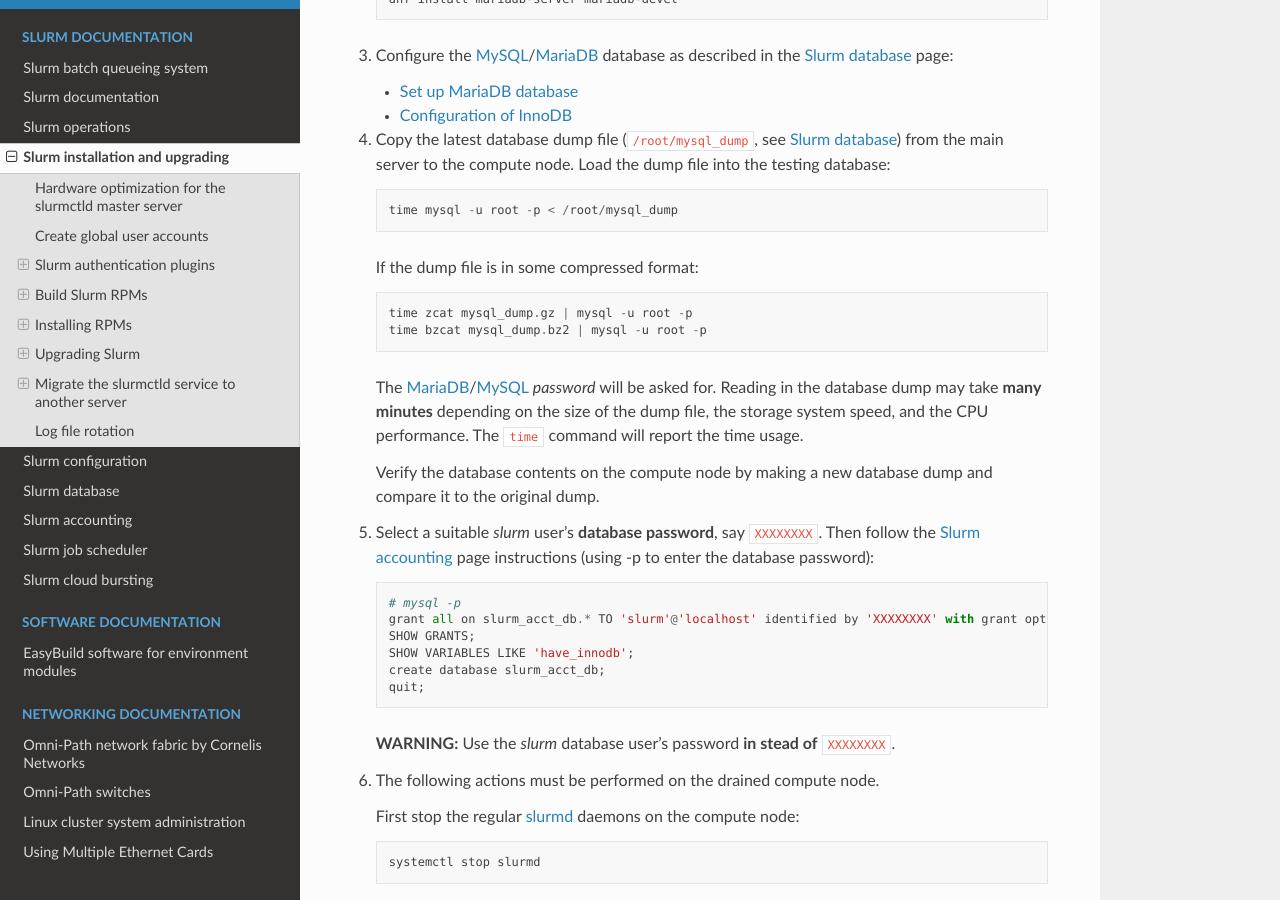
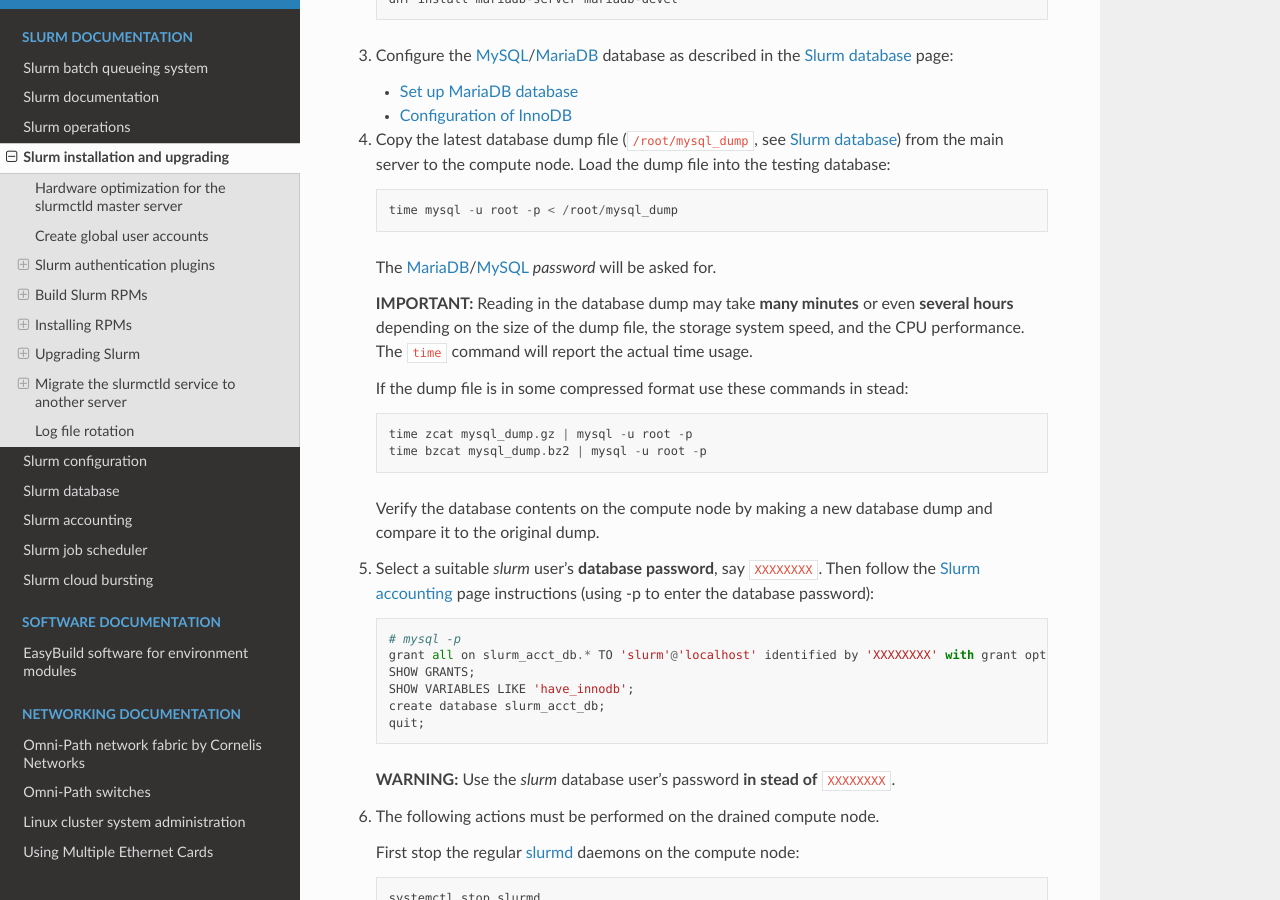
Before and after one commit to OleHolmNielsen/Niflheim_system, a Sphinx documentation site: the page built from docs/Slurm_installation.rst, in a window 1280 px wide and 900 px high, scrolled down 17211 px. Built offline with Sphinx 7.4.7 and the Read the Docs theme 3.1.0, drawn with Linux system fonts in a browser that asks for light colours.

Commit message:
Minor edit

```diff
--- a/docs/Slurm_installation.rst
+++ b/docs/Slurm_installation.rst
@@ -793,14 +793,17 @@ Here is a suggested procedure:
 
      time mysql -u root -p < /root/mysql_dump
 
-   If the dump file is in some compressed format::
+   The MariaDB_/MySQL_ *password* will be asked for.
+
+   **IMPORTANT:**
+   Reading in the database dump may take **many minutes** or even **several hours**
+   depending on the size of the dump file, the storage system speed, and the CPU performance.
+   The ``time`` command will report the actual time usage.
+
+   If the dump file is in some compressed format use these commands in stead::
 
      time zcat mysql_dump.gz | mysql -u root -p
      time bzcat mysql_dump.bz2 | mysql -u root -p
-
-   The MariaDB_/MySQL_ *password* will be asked for.
-   Reading in the database dump may take **many minutes** depending on the size of the dump file, the storage system speed, and the CPU performance.
-   The ``time`` command will report the time usage.
 
    Verify the database contents on the compute node by making a new database dump and compare it to the original dump.
 
```
